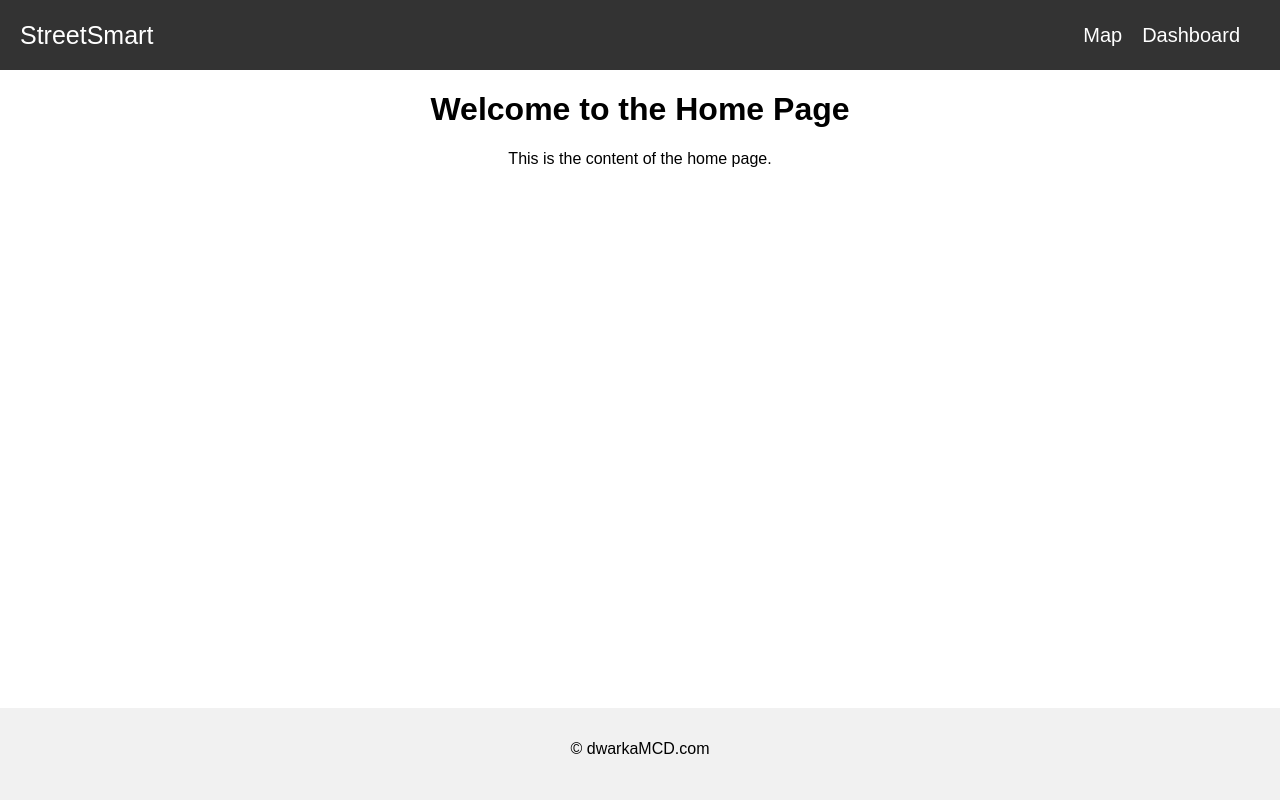
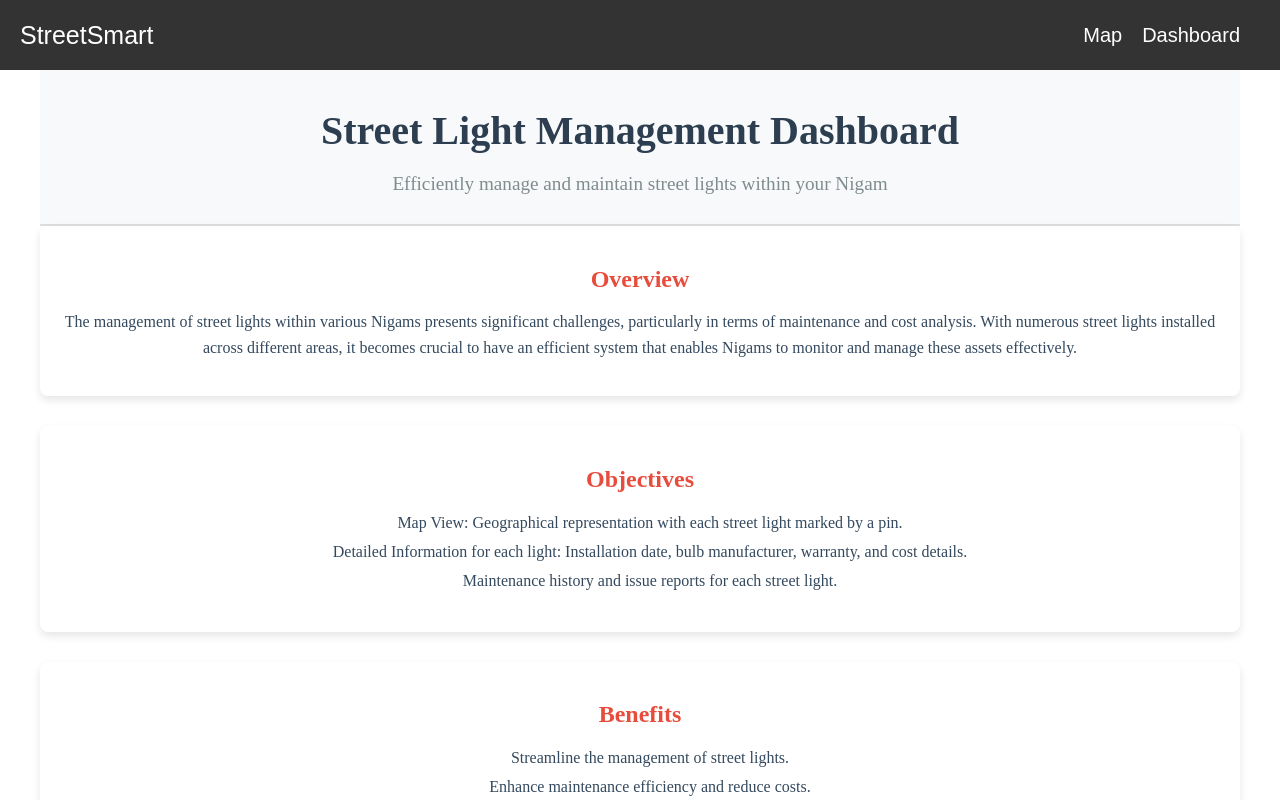
Before and after one commit to utkarsh-umang/street-light-management, a React (Create React App) app in the folder frontend/: page / in a window 1280 px wide. Shown: the top 800 px of the page. Built offline with nearby package versions, Linux system fonts and the light colour scheme; no server answers.

Commit message:
feat: basic frontend setup

```diff
--- a/frontend/src/components/Header.css
+++ b/frontend/src/components/Header.css
@@ -5,7 +5,7 @@
     padding: 10px 20px;
     background-color: #333;
     color: white;
-    height: 50px;
+    min-height: 50px;
 }
 
 .nav-list {
--- /dev/null
+++ b/frontend/src/pages/home/home.css
@@ -0,0 +1,51 @@
+.home-container {
+    font-family: 'Arial, sans-serif';
+    max-width: 1200px;
+}
+
+.home-header {
+    text-align: center;
+    padding: 10px;
+    background-color: #f8f9fa;
+    border-bottom: 2px solid #ddd;
+    height: auto;
+}
+
+.home-header h1 {
+    color: #2c3e50;
+    font-size: 2.5rem;
+    margin-bottom: 10px;
+}
+
+.home-subtitle {
+    font-size: 1.2rem;
+    color: #7f8c8d;
+}
+
+.home-card {
+    background-color: #fff;
+    box-shadow: 0 4px 8px rgba(0, 0, 0, 0.1);
+    padding: 20px;
+    border-radius: 8px;
+    margin-bottom: 30px;
+}
+
+.section-title {
+    color: #e74c3c;
+    font-size: 1.5rem;
+    margin-bottom: 15px;
+}
+
+.section-content {
+    line-height: 1.6;
+    font-size: 1rem;
+    color: #34495e;
+}
+
+.section-list {
+    list-style: none;
+    padding-left: 20px;
+    line-height: 1.8;
+    font-size: 1rem;
+    color: #34495e;
+}
--- a/frontend/src/pages/home/index.tsx
+++ b/frontend/src/pages/home/index.tsx
@@ -1,12 +1,40 @@
 import React from 'react';
+import './home.css';
 
 const Home: React.FC = () => {
-    return (
-        <div>
-            <h1>Welcome to the Home Page</h1>
-            <p>This is the content of the home page.</p>
-        </div>
-    );
+  return (
+      <div className="home-container">
+          <header className="home-header">
+              <h1>Street Light Management Dashboard</h1>
+              <p className="home-subtitle">Efficiently manage and maintain street lights within your Nigam</p>
+          </header>
+
+          <section className="home-card">
+              <h2 className="section-title">Overview</h2>
+              <p className="section-content">
+                  The management of street lights within various Nigams presents significant challenges, particularly in terms of maintenance and cost analysis. With numerous street lights installed across different areas, it becomes crucial to have an efficient system that enables Nigams to monitor and manage these assets effectively.
+              </p>
+          </section>
+
+          <section className="home-card">
+              <h2 className="section-title">Objectives</h2>
+              <ul className="section-list">
+                  <li>Map View: Geographical representation with each street light marked by a pin.</li>
+                  <li>Detailed Information for each light: Installation date, bulb manufacturer, warranty, and cost details.</li>
+                  <li>Maintenance history and issue reports for each street light.</li>
+              </ul>
+          </section>
+
+          <section className="home-card">
+              <h2 className="section-title">Benefits</h2>
+              <ul className="section-list">
+                  <li>Streamline the management of street lights.</li>
+                  <li>Enhance maintenance efficiency and reduce costs.</li>
+                  <li>Improve budgeting and decision-making for infrastructure investments.</li>
+              </ul>
+          </section>
+      </div>
+  );
 };
 
 export default Home;
```
